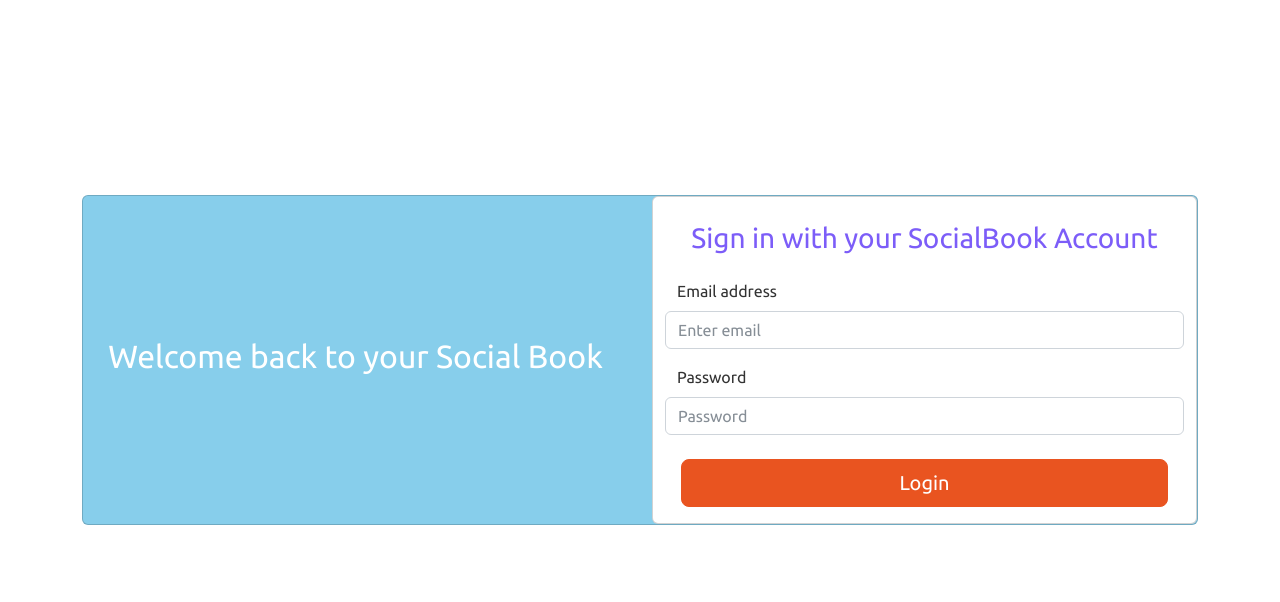
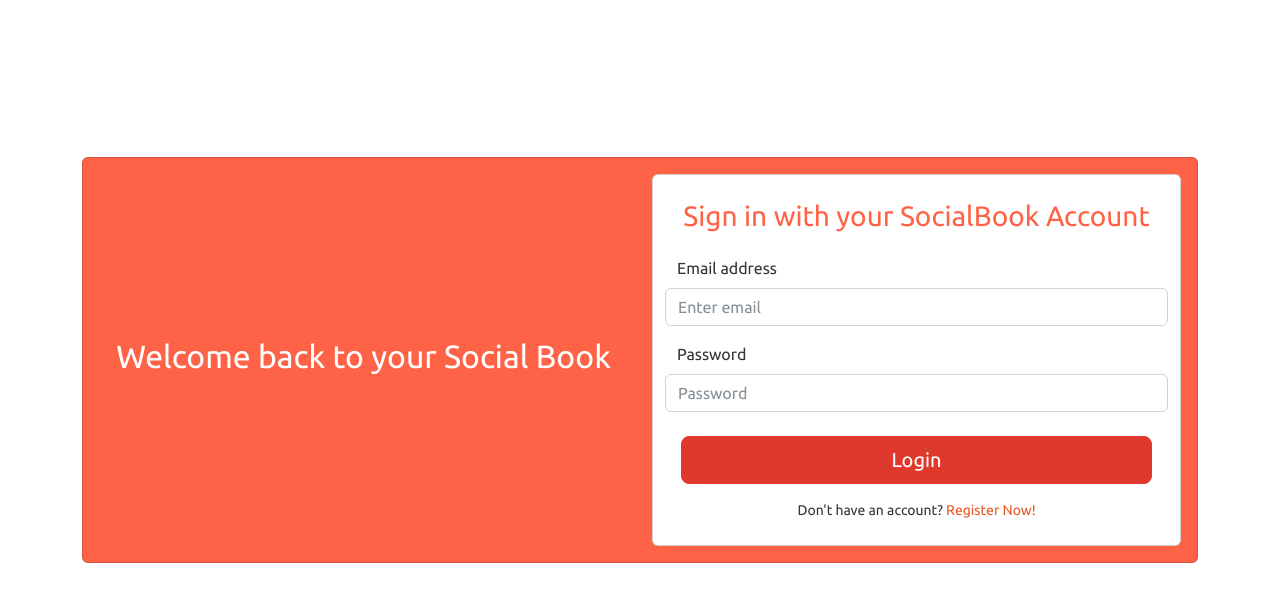
Before and after one commit to notrealchauloan/Sem32021_BITS_Group1, a PHP site: page /login.php in a window 1280 px wide. Shown: the top 602 px of the page. Run offline with PHP 8.4, Linux system fonts and the light colour scheme; some libraries are stand-ins or nearby versions.

Commit message:
Link pages

```diff
--- a/login.php
+++ b/login.php
@@ -17,15 +17,15 @@
 </head>
 <body>
 <div class="container d-flex align-items-center justify-content-center" style="min-height:90vh;">
-<div class="card" style="background-color: skyblue;" >
-        <div class="row d-flex align-items-center">
+<div class="card" style="background-color: tomato;" >
+        <div class="row d-flex align-items-center p-3">
             <div class="col-lg-6">
                 <h2 class="text-center" style="color:#fff;"> Welcome back to your Social Book </h2>
 				</div>
             <div class="col-lg-6" >
                 <div class="card px-4"  >
 				<br>
-                    <h3 style="color: hsl(252, 92%, 67%); text-align:center;">Sign in with your SocialBook Account</h3>
+                    <h3 style="color: tomato; text-align:center;">Sign in with your SocialBook Account</h3>
 
 
 		        	<form method="POST" action="login_validation.php">
@@ -40,8 +40,9 @@
 
 						</div>
 						<div class="row mb-3 mt-4 px-3">
-							<button type="submit" name="login" class="btn btn-lg btn-primary btn-block"><span class="glyphicon glyphicon-log-in"></span> Login</button>
+							<button type="submit" name="login" class="btn btn-lg btn-danger btn-block"><span class="glyphicon glyphicon-log-in"></span> Login</button>
 						</div>
+						<div class="row mb-4 px-3 text-center"> <small class="font-weight-bold">Don't have an account? <a class="text-decoration-none" href="signup.php">Register Now!</a></small> </div>
 						</fieldset>
 		        	</form>
 
--- a/signup.php
+++ b/signup.php
@@ -124,7 +124,7 @@
                         <br>
                         <div class="row mb-3 px-3"> <button type="submit" class="btn btn-primary">Register</button> </div>
 
-                        <div class="row mb-4 px-3"> <small class="font-weight-bold">Already have an account? <a class="text-danger ">Sign In</a></small> </div>
+                        <div class="row mb-4 px-3"> <small class="font-weight-bold">Already have an account? <a href="login.php" class="text-danger text-decoration-none">Sign In</a></small> </div>
 
                     </div>
                     </div>
```
